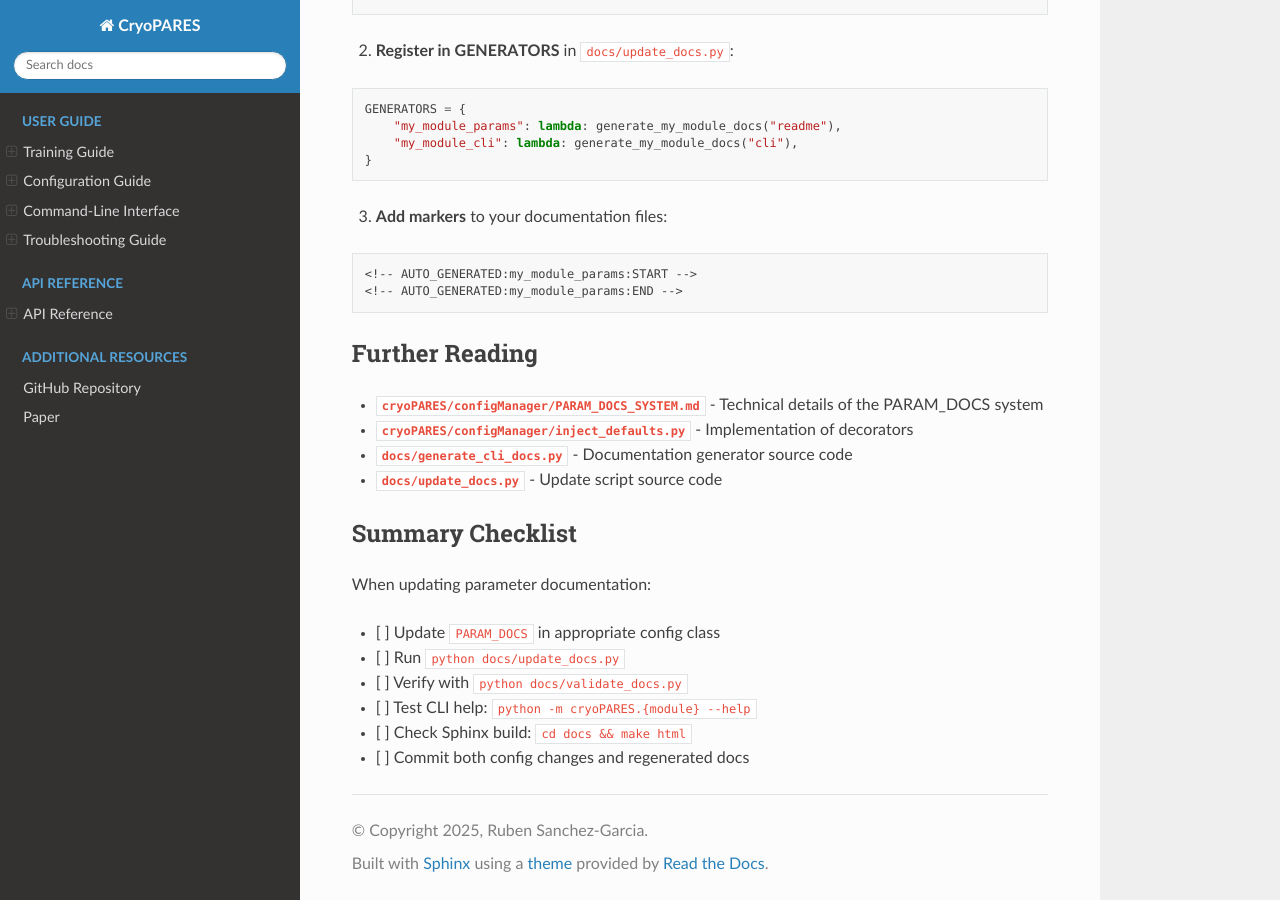
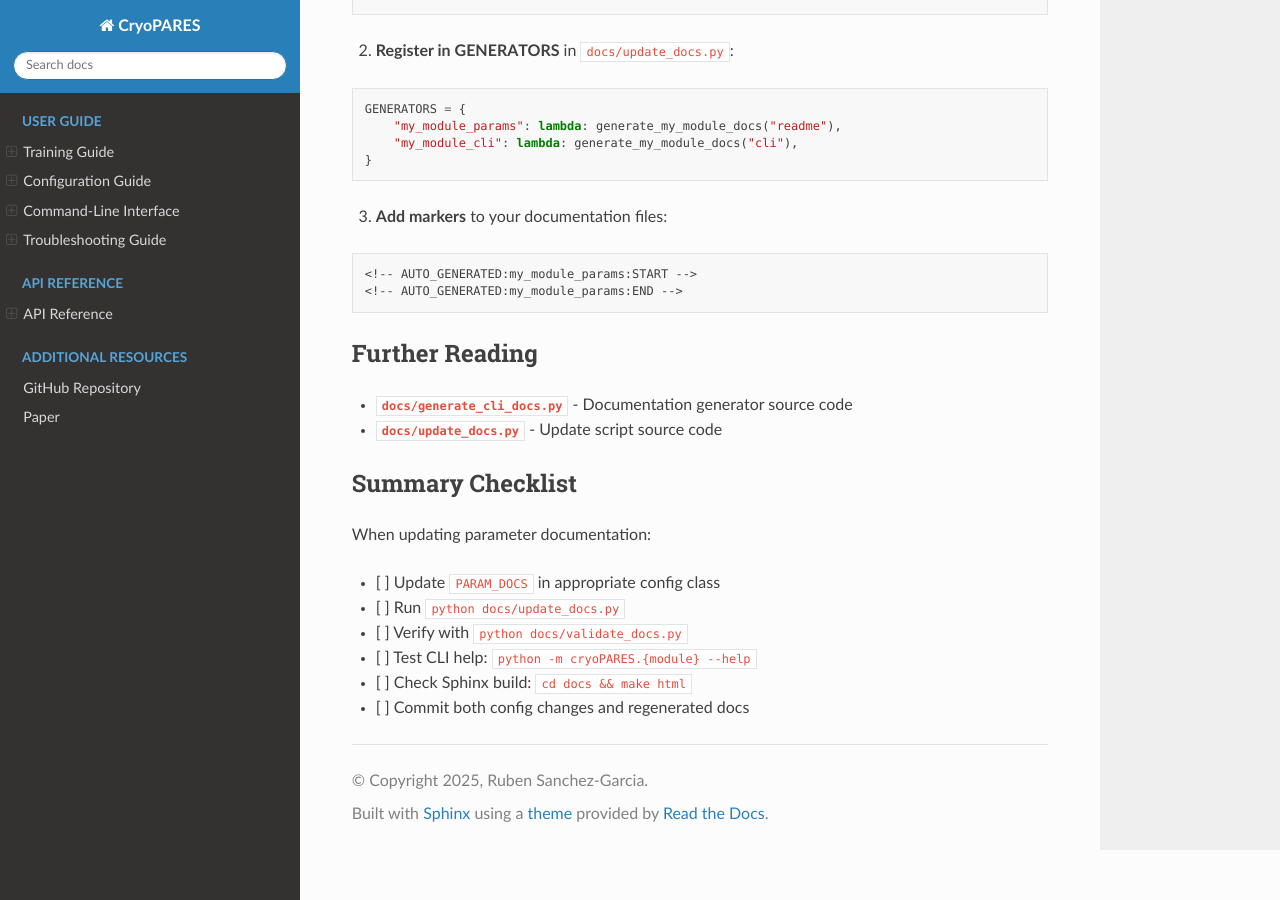
Before and after one commit to rsanchezgarc/cryoPARES, a Sphinx documentation site: the page built from docs/maintenance/DOCUMENTATION_GUIDE.md, in a window 1280 px wide and 900 px high, scrolled down 9171 px. Built offline with Sphinx 7.4.7 and the Read the Docs theme 3.1.0, drawn with Linux system fonts in a browser that asks for light colours; some of the changed text lies outside the part shown.

Commit message:
fix DOCUMENTATION_GUIDE.md: wrong import path and references to non-existent files
- Fix import: cryoPARES.configManager.inject_defaults → autoCLI_config
- Remove references to cryoPARES/configManager/PARAM_DOCS_SYSTEM.md and
  inject_defaults.py, which do not exist

Co-Authored-By: Claude Sonnet 4.6 <noreply@anthropic.com>

````diff
--- a/docs/maintenance/DOCUMENTATION_GUIDE.md
+++ b/docs/maintenance/DOCUMENTATION_GUIDE.md
@@ -90,7 +90,7 @@ class Train_config:
 CLI functions use the `@inject_docs_from_config_params` decorator to automatically format their docstrings:
 
 ```python
-from cryoPARES.configManager.inject_defaults import inject_docs_from_config_params, inject_defaults_from_config
+from autoCLI_config import inject_docs_from_config_params, inject_defaults_from_config
 
 @inject_docs_from_config_params
 @inject_defaults_from_config(main_config.train, update_config_with_args=True)
@@ -445,8 +445,6 @@ GENERATORS = {
 
 ## Further Reading
 
-- **`cryoPARES/configManager/PARAM_DOCS_SYSTEM.md`** - Technical details of the PARAM_DOCS system
-- **`cryoPARES/configManager/inject_defaults.py`** - Implementation of decorators
 - **`docs/generate_cli_docs.py`** - Documentation generator source code
 - **`docs/update_docs.py`** - Update script source code
 
````
